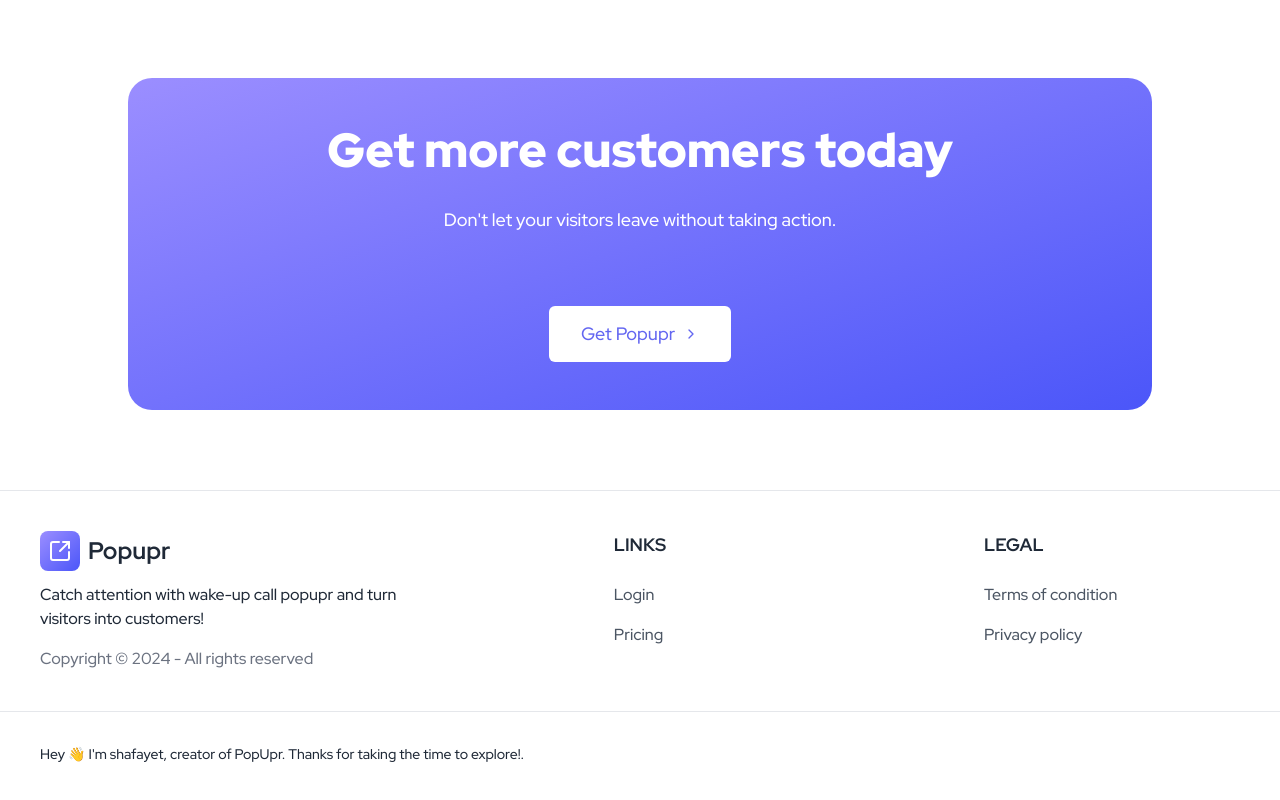
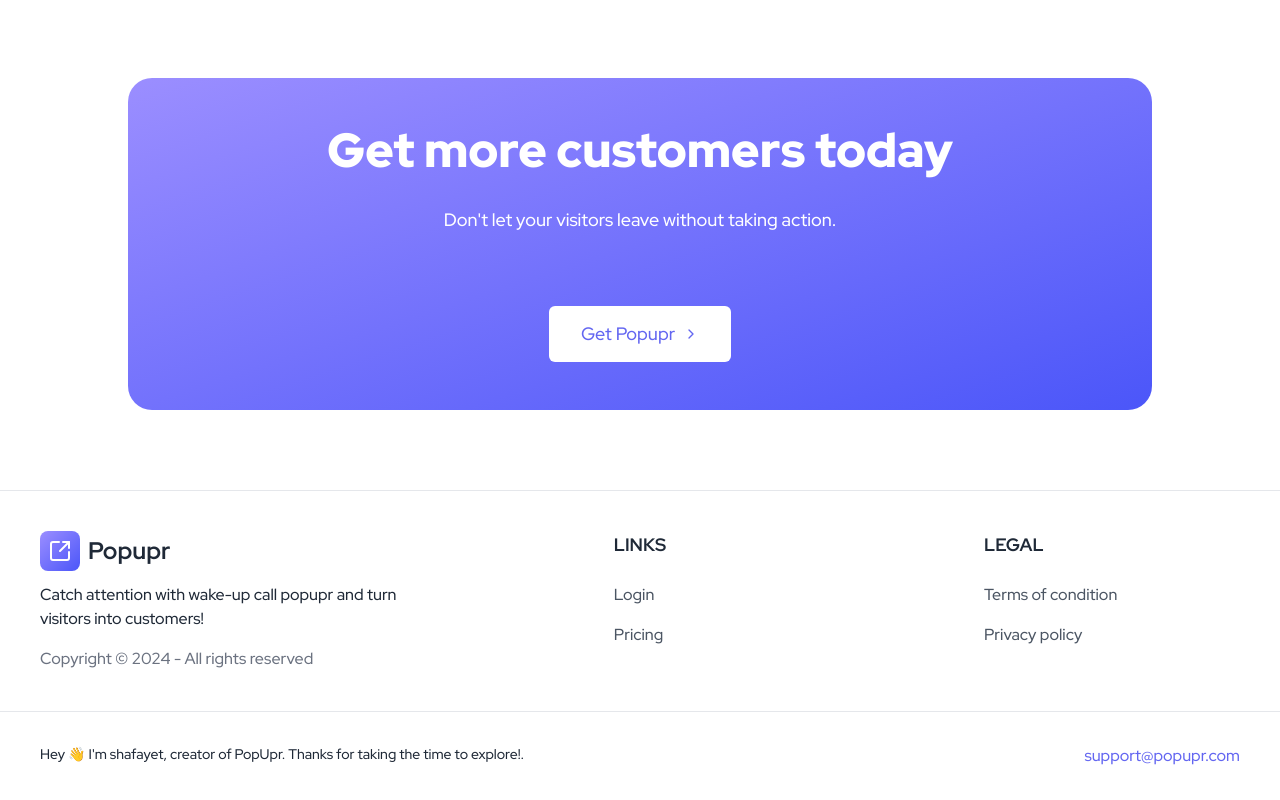
Before and after one commit to shafayeatt1995/popupr_frontend, a Next.js app: page / in a window 1280 px wide. Shown: the part 4368-5168 px from the top of the page. Built offline with nearby package versions, Linux system fonts and the light colour scheme; no server answers.

Commit message:
support email added

```diff
--- a/components/home/Footer.jsx
+++ b/components/home/Footer.jsx
@@ -58,11 +58,18 @@ export default function Footer() {
           </div>
         </div>
       </div>
-      <div className="border-t md:px-10 md:py-8 p-4">
+      <div className="border-t md:px-10 md:py-8 p-4 flex justify-between flex-col md:flex-row gap-2">
         <p className="text-sm lg:text-left text-center">
           Hey 👋 I{`'`}m shafayet, creator of PopUpr. Thanks for taking the time
           to explore!.
         </p>
+        <a
+          href="mailto:support@popupr.com"
+          className="text-indigo-500 text-center"
+          aria-label="Email support at support@popupr.com"
+        >
+          support@popupr.com
+        </a>
       </div>
     </footer>
   );
```
